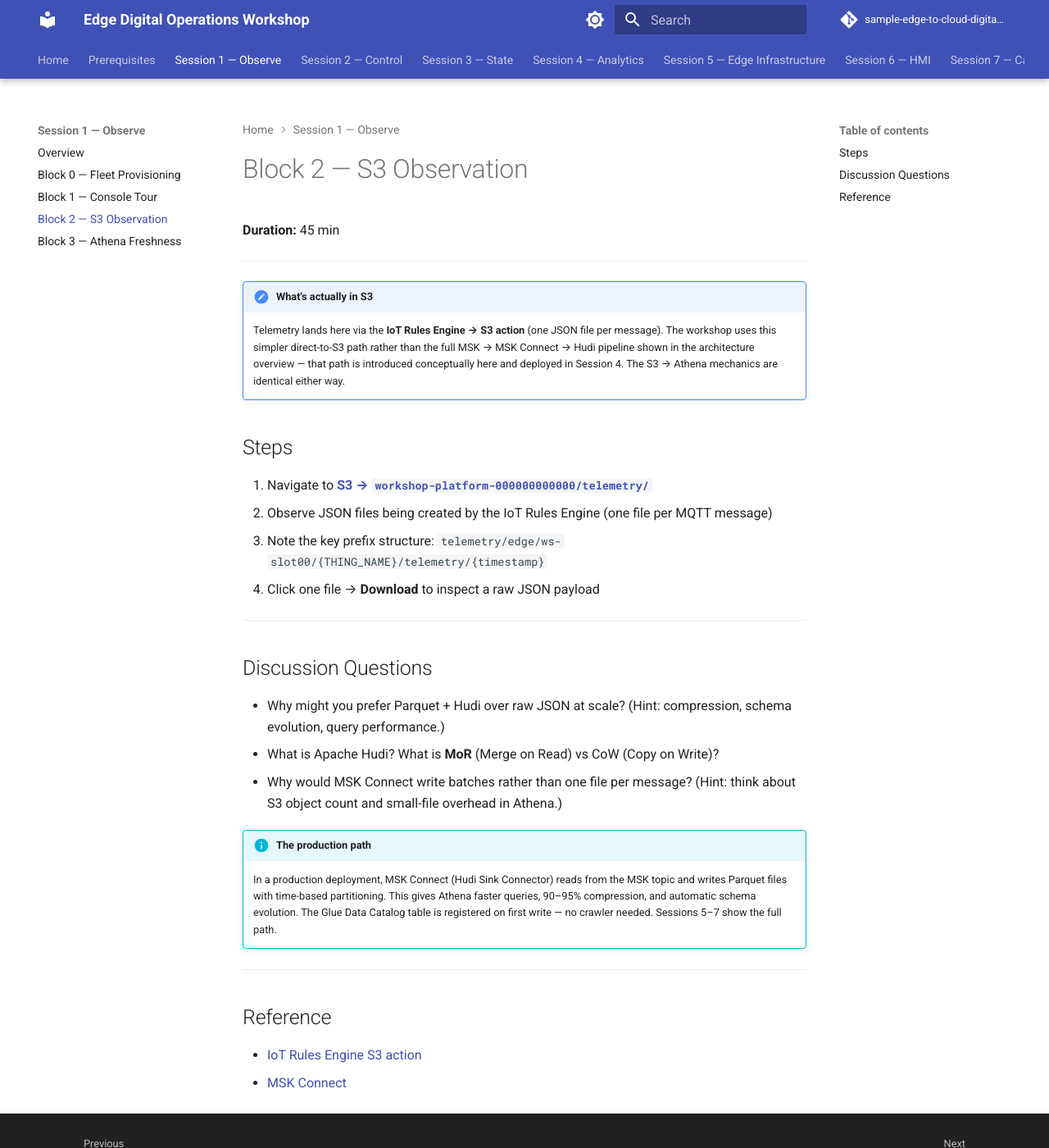
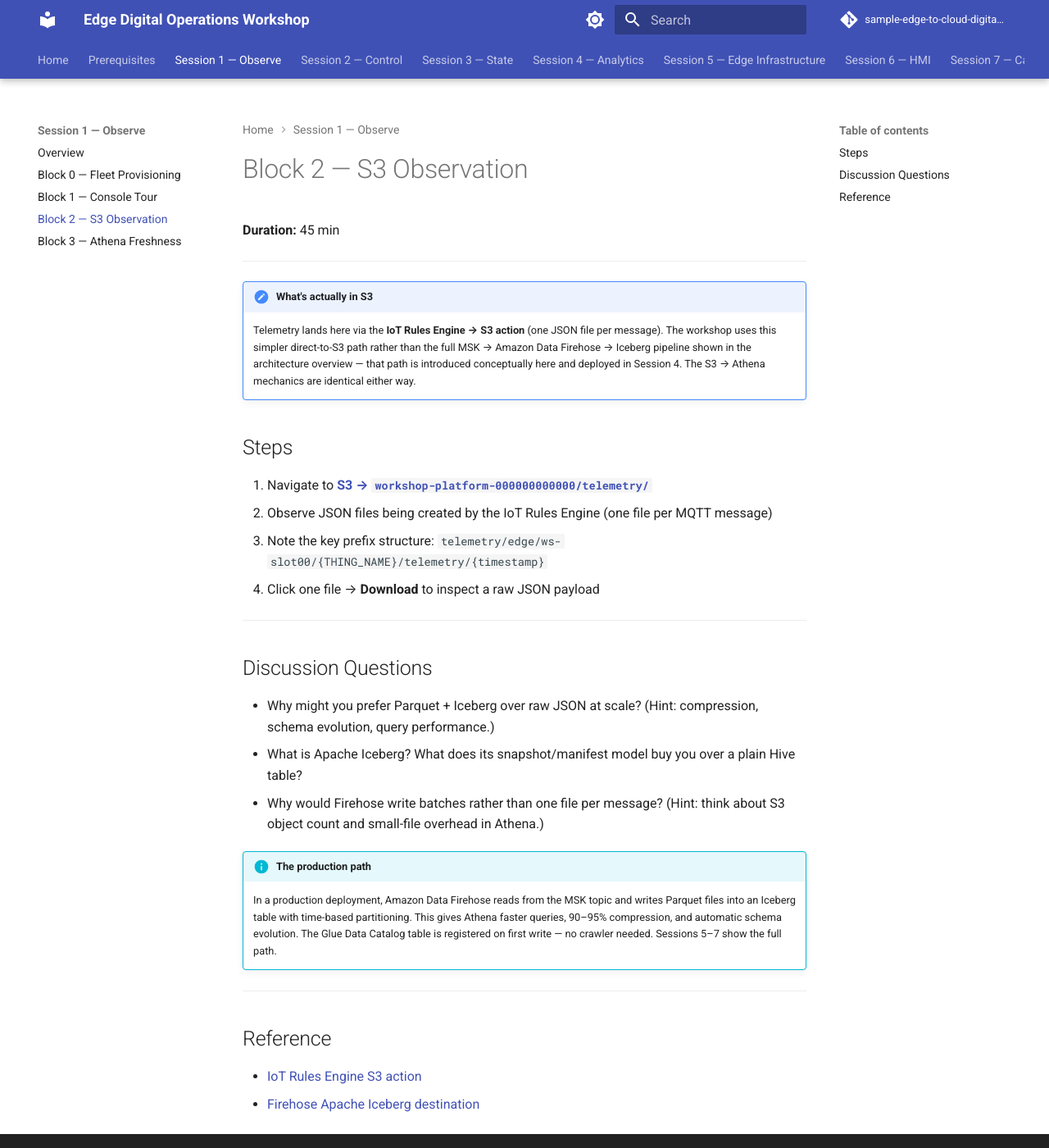
Before and after one commit to aws-samples/sample-edge-to-cloud-digital-ops-workshop, an MkDocs documentation site: the page built from workshop/01-observe/block-2-s3.md, in a window 1280 px wide and 1400 px high. Shown: the whole window at 82% size. Built offline with MkDocs 1.6.1 and Material for MkDocs 9.7.7, drawn with Linux system fonts in a browser that asks for light colours; comment, search, counter and statistics services are not loaded.

Commit message:
docs: retarget Session 0-2 archive-tier mentions from Hudi/Flink to Firehose+Iceberg

```diff
--- a/workshop/01-observe/block-2-s3.md
+++ b/workshop/01-observe/block-2-s3.md
@@ -5,7 +5,7 @@
 ---
 
 !!! note "What's actually in S3"
-    Telemetry lands here via the **IoT Rules Engine → S3 action** (one JSON file per message). The workshop uses this simpler direct-to-S3 path rather than the full MSK → MSK Connect → Hudi pipeline shown in the architecture overview — that path is introduced conceptually here and deployed in Session 4. The S3 → Athena mechanics are identical either way.
+    Telemetry lands here via the **IoT Rules Engine → S3 action** (one JSON file per message). The workshop uses this simpler direct-to-S3 path rather than the full MSK → Amazon Data Firehose → Iceberg pipeline shown in the architecture overview — that path is introduced conceptually here and deployed in Session 4. The S3 → Athena mechanics are identical either way.
 
 ## Steps
 
@@ -18,16 +18,16 @@
 
 ## Discussion Questions
 
-- Why might you prefer Parquet + Hudi over raw JSON at scale? (Hint: compression, schema evolution, query performance.)
-- What is Apache Hudi? What is **MoR** (Merge on Read) vs CoW (Copy on Write)?
-- Why would MSK Connect write batches rather than one file per message? (Hint: think about S3 object count and small-file overhead in Athena.)
+- Why might you prefer Parquet + Iceberg over raw JSON at scale? (Hint: compression, schema evolution, query performance.)
+- What is Apache Iceberg? What does its snapshot/manifest model buy you over a plain Hive table?
+- Why would Firehose write batches rather than one file per message? (Hint: think about S3 object count and small-file overhead in Athena.)
 
 !!! info "The production path"
-    In a production deployment, MSK Connect (Hudi Sink Connector) reads from the MSK topic and writes Parquet files with time-based partitioning. This gives Athena faster queries, 90–95% compression, and automatic schema evolution. The Glue Data Catalog table is registered on first write — no crawler needed. Sessions 5–7 show the full path.
+    In a production deployment, Amazon Data Firehose reads from the MSK topic and writes Parquet files into an Iceberg table with time-based partitioning. This gives Athena faster queries, 90–95% compression, and automatic schema evolution. The Glue Data Catalog table is registered on first write — no crawler needed. Sessions 5–7 show the full path.
 
 ---
 
 ## Reference
 
 - [IoT Rules Engine S3 action](https://docs.aws.amazon.com/iot/latest/developerguide/s3-rule-action.html)
-- [MSK Connect](https://docs.aws.amazon.com/msk/latest/developerguide/msk-connect.html)
+- [Firehose Apache Iceberg destination](https://docs.aws.amazon.com/firehose/latest/dev/apache-iceberg-destination.html)
```
Also changed, not shown: workshop/00-prerequisites/index.md (+4 -4 lines), workshop/01-observe/block-3-athena.md (+6 -6 lines), workshop/01-observe/index.md (+2 -2 lines), workshop/02-control/block-3-fleet-indexing.md (+1 -1 lines).
